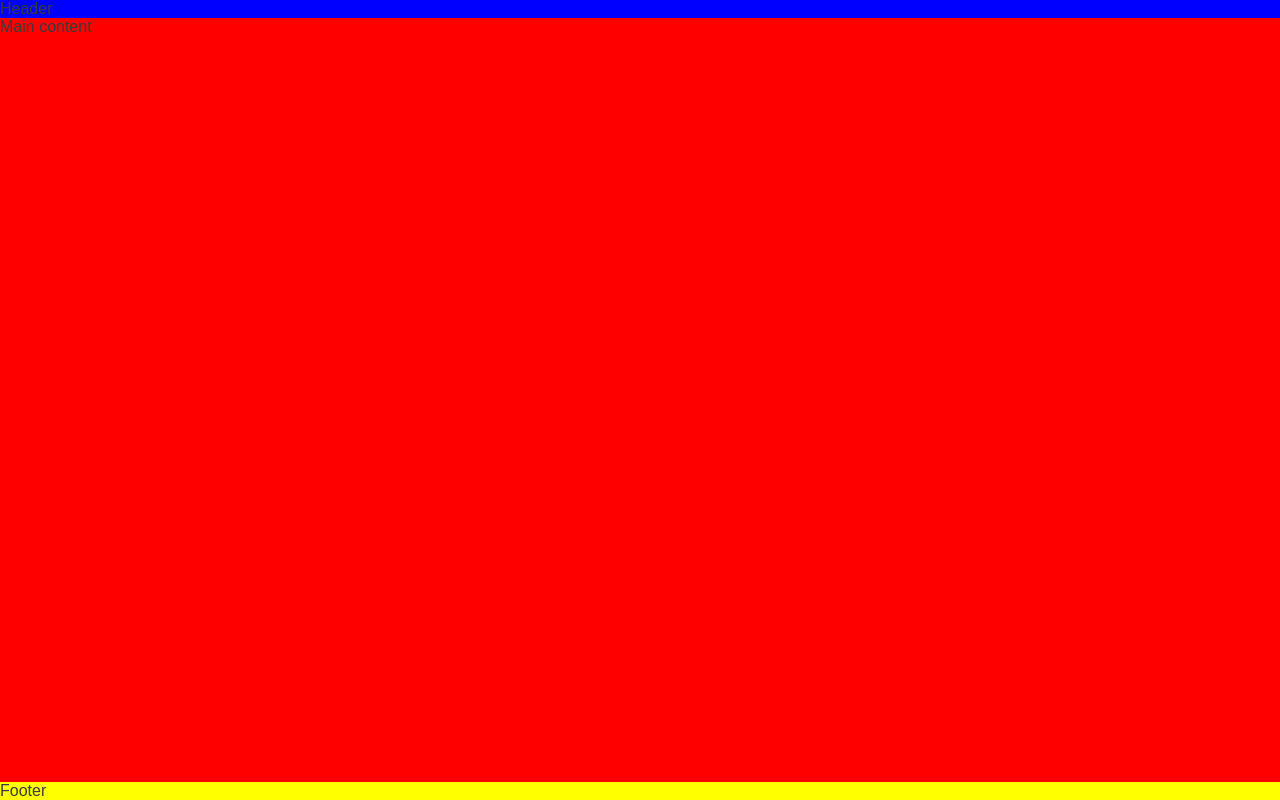
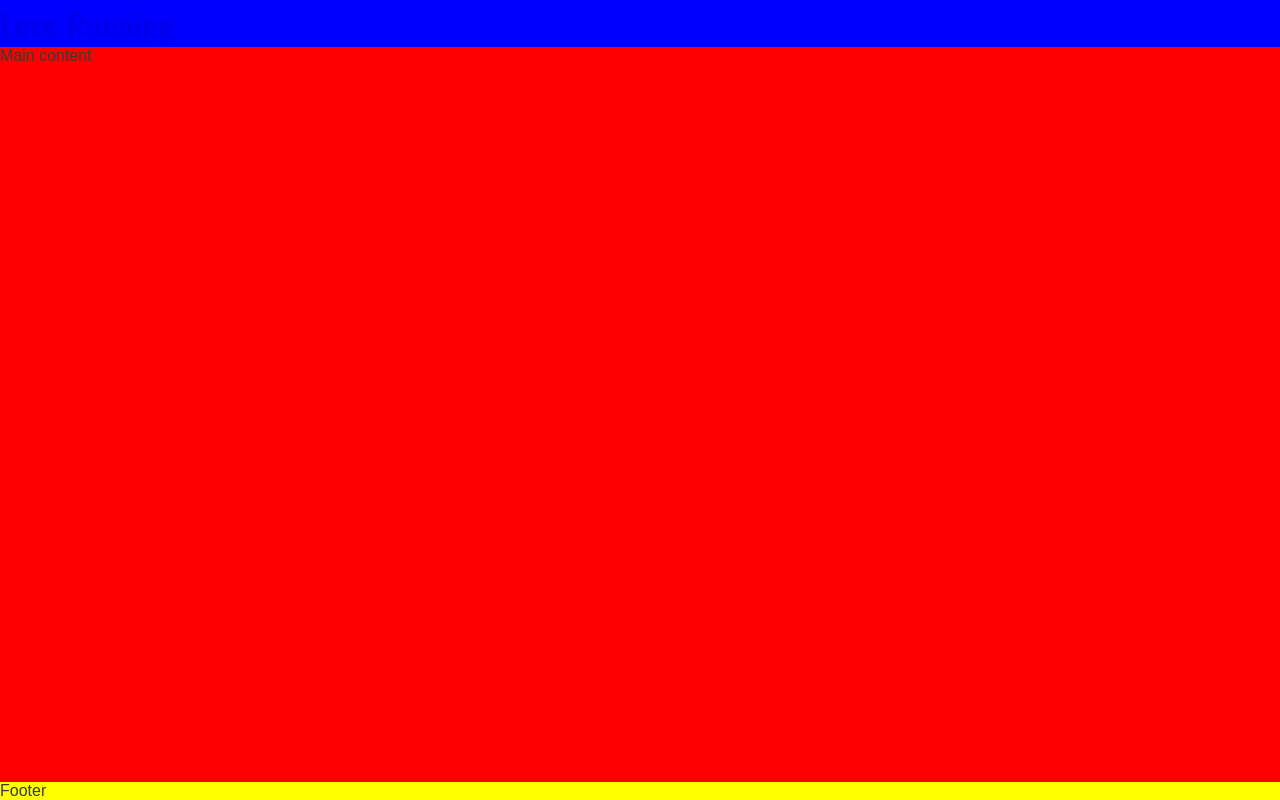
Before and after one commit to BDen32/love-running, a plain HTML site: page index.html in a window 1280 px wide. Drawn offline with nearby package versions, Linux system fonts and the light colour scheme.

Commit message:
Add logo to header and Oswald font in css

```diff
--- a/assets/css/style.css
+++ b/assets/css/style.css
@@ -22,6 +22,10 @@ body {
 /*Header*/
 header {background-color: blue;}
 
+h1 {
+font-family: Oswald;
+}
+
 
 /*Main content*/
 main {
--- a/index.html
+++ b/index.html
@@ -18,7 +18,13 @@
 
 <body>
     <!--Header-->
-    <header>Header</header>
+    <header>
+        <a href="index.html">
+            <h1 id="logo">Love Running</h1>
+        </a>
+
+
+    </header>
 
     <!--Main-->
     <main>Main content</main>
```
